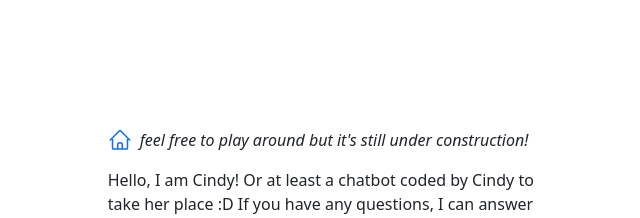
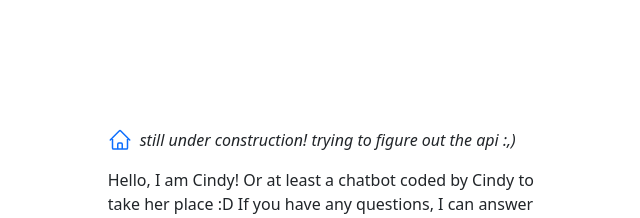
Before and after one commit to cindyqian/cindyqsite, a React (Create React App) app: page /Chatbot in a window 1280 px wide. Shown: the top 218 px of the page, without its empty margins (319-959 px from the left). Built offline with nearby package versions, Linux system fonts and the light colour scheme.

Commit message:
changed chatbot desc

```diff
--- a/src/components/Chatbot.js
+++ b/src/components/Chatbot.js
@@ -116,7 +116,7 @@ function Chatbot() {
           </Link>
 
         </div>
-        <p className="w-1/3 fixed top-0 self-center my-32 ml-16 italic">feel free to play around but it's still under construction!</p>
+        <p className="w-1/3 fixed top-0 self-center my-32 ml-16 italic">still under construction! trying to figure out the api :,)</p>
         <div className="w-1/3 fixed top-10 self-center my-32 z-50">
           <div className="response-area">
             {messages.map((message, index) => {
```
